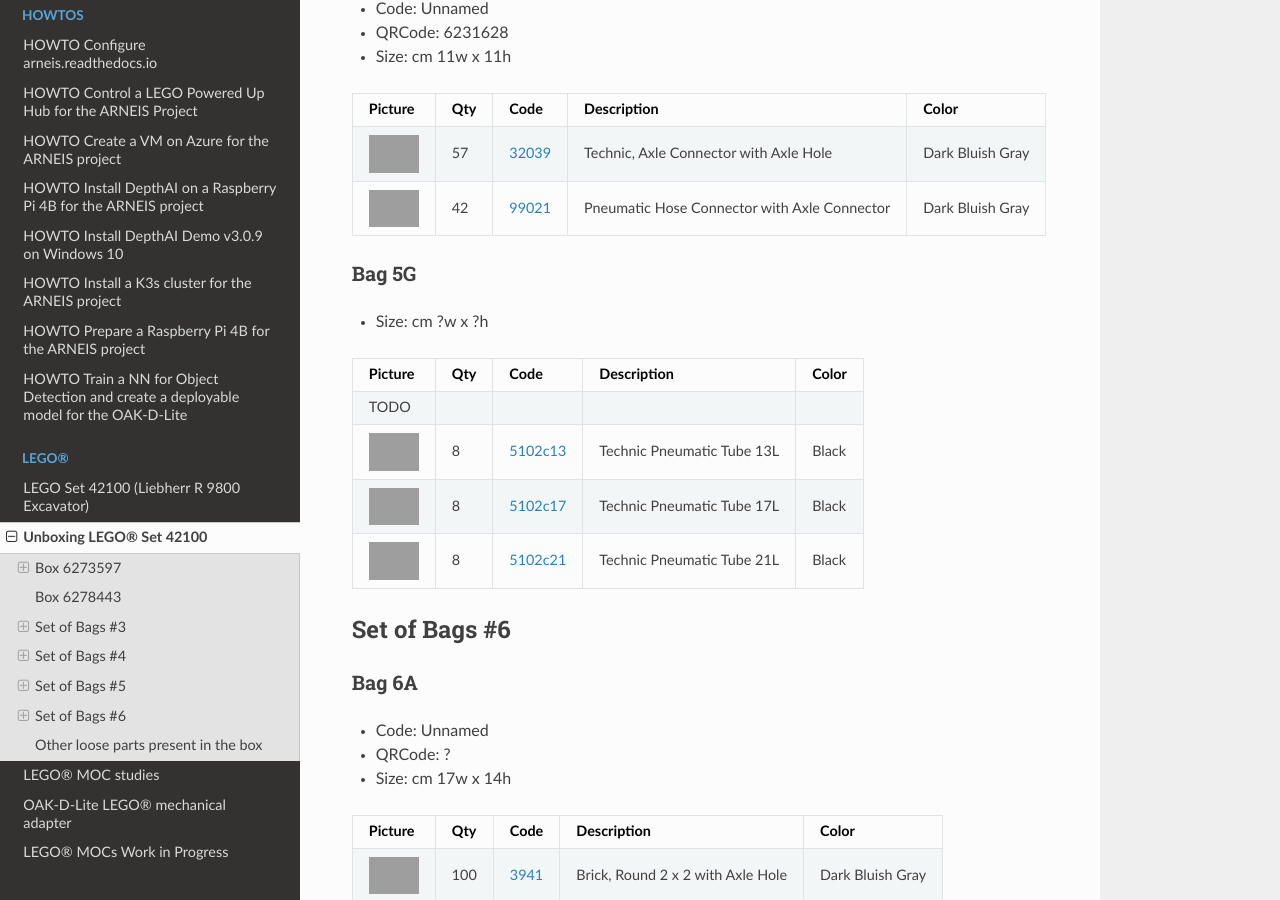
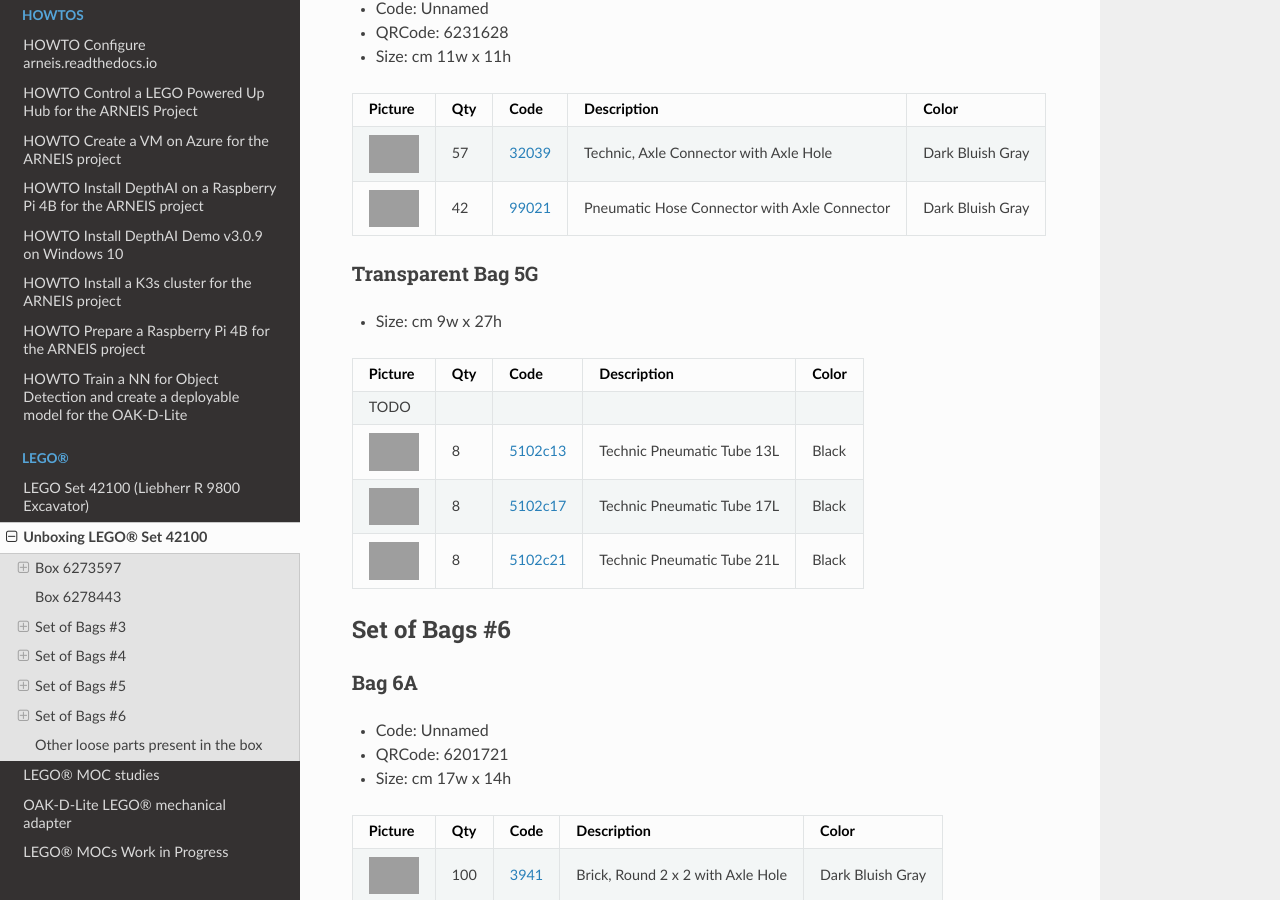
Before and after one commit to B-AROL-O/ARNEIS, a Sphinx documentation site: the page built from docs/lego-set-42100/unboxing-lego-set-42100.md, in a window 1280 px wide and 900 px high, scrolled down 35644 px. Built offline with Sphinx 7.4.7 and the Read the Docs theme 2.0.0, drawn with Linux system fonts in a browser that asks for light colours.

Commit message:
Complete check of inventory of Set 42100
Signed-off-by: Gianpaolo Macario <gmacario@gmail.com>

```diff
--- a/docs/lego-set-42100/unboxing-lego-set-42100.md
+++ b/docs/lego-set-42100/unboxing-lego-set-42100.md
@@ -906,9 +906,9 @@
 ![32039](https://img.bricklink.com/P/85/32039.jpg)| 57 | [32039](https://www.bricklink.com/v2/catalog/catalogitem.page?P=32039&idColor=85) | Technic, Axle Connector with Axle Hole | Dark Bluish Gray
 ![99021](https://img.bricklink.com/P/85/99021.jpg)| 42 | [99021](https://www.bricklink.com/v2/catalog/catalogitem.page?P=99021&idColor=85) | Pneumatic Hose Connector with Axle Connector | Dark Bluish Gray
 
-### Bag 5G
+### Transparent Bag 5G
 
-* Size: cm ?w x ?h
+* Size: cm 9w x 27h
 
 Picture | Qty | Code | Description | Color |
 --------|----:|------|-------------|-------|
@@ -922,7 +922,7 @@
 ### Bag 6A
 
 * Code: Unnamed
-* QRCode: ?
+* QRCode: 6201721
 * Size: cm 17w x 14h
 
 Picture | Qty | Code | Description | Color |
```
